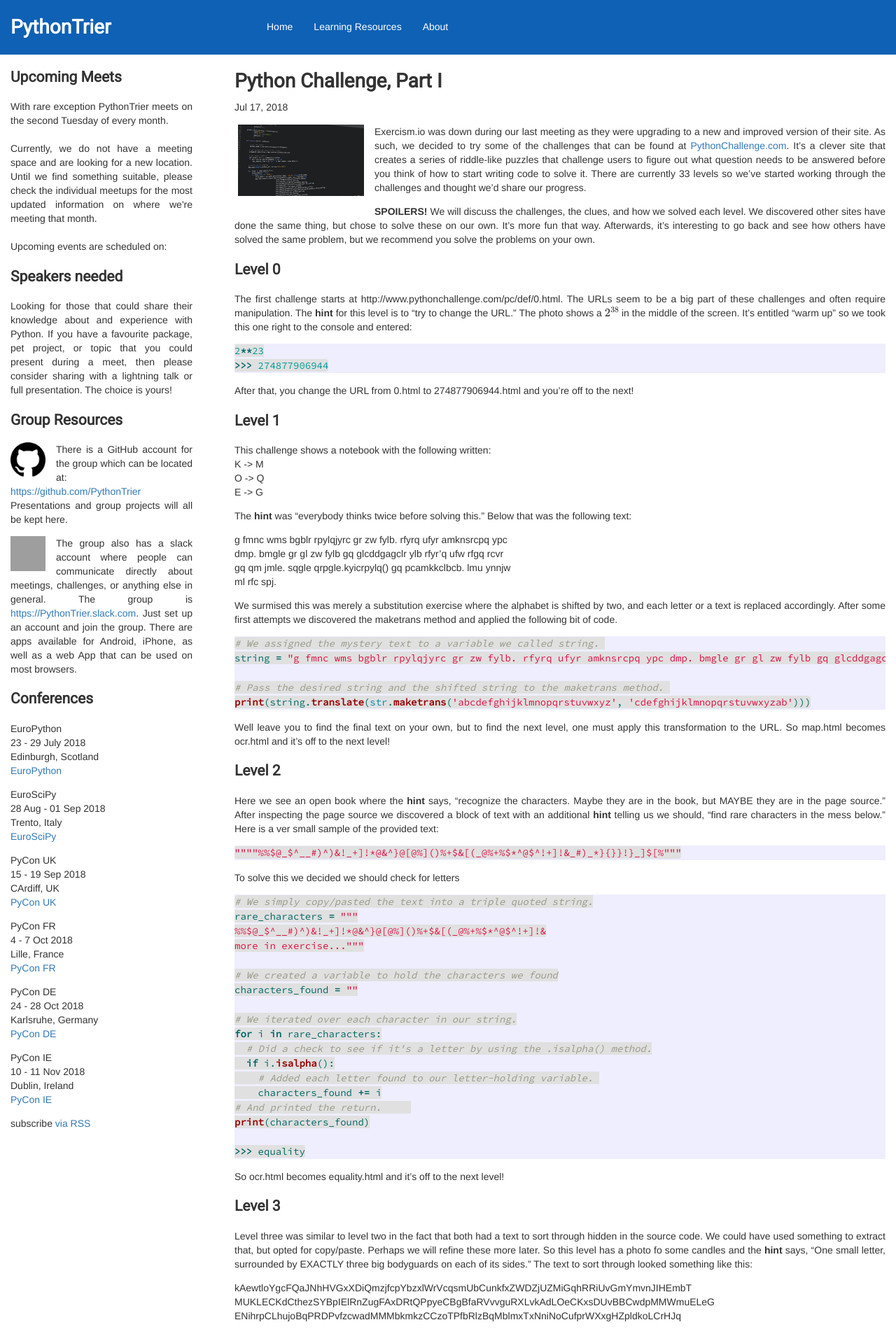
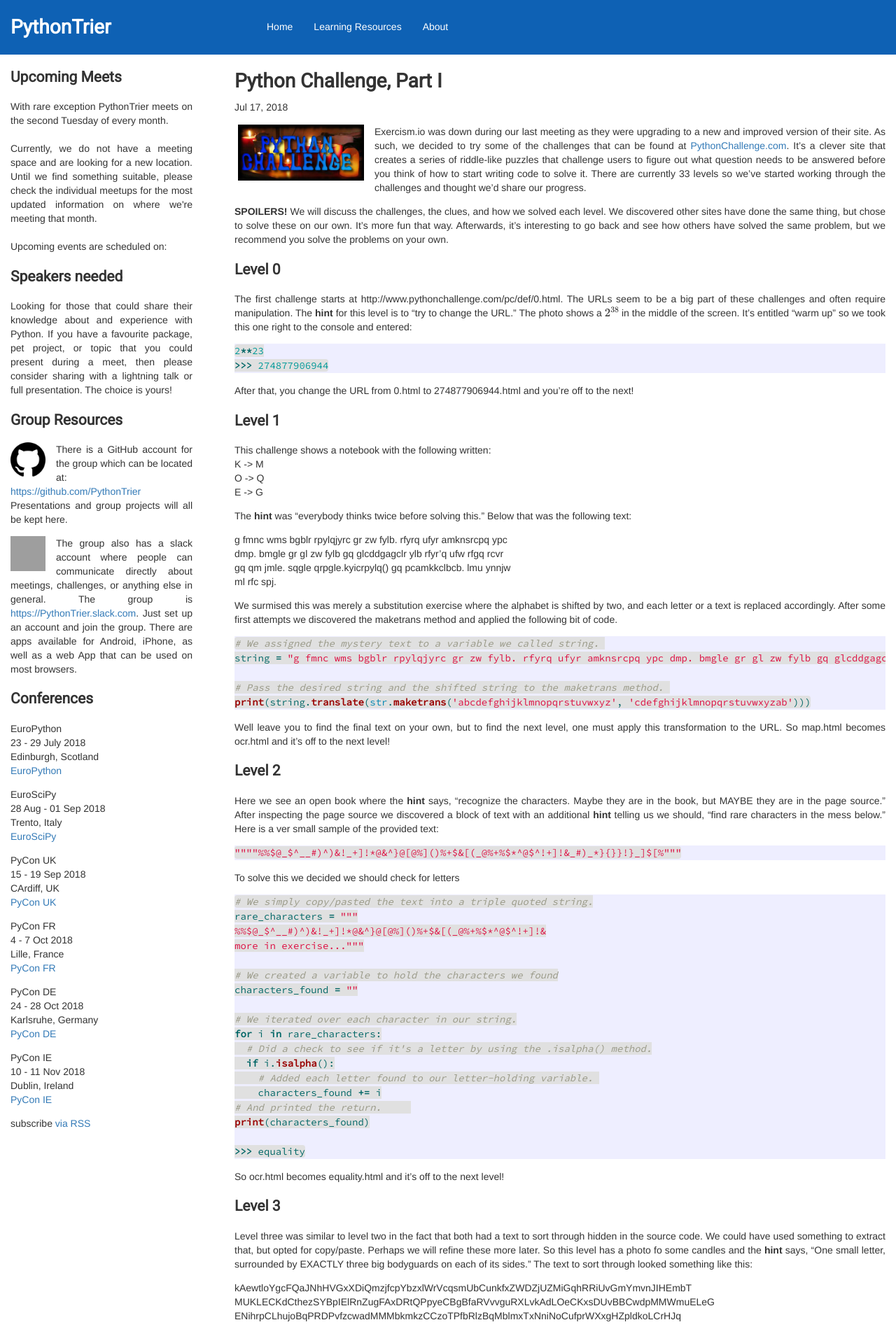
Before and after one commit to PythonTrier/pythontrier.github.io, a Jekyll site: the page built from _posts/2018-07-17-PythonChallenge.md, in a window 1280 px wide. Shown: the top 1906 px of the page at 70% size. Built offline with Jekyll 4.4.1, drawn with Linux system fonts in a browser that asks for light colours; formulas are drawn with MathJax 3; grey boxes are pictures that could not be loaded.

Commit message:
Updates image for PyChallenge post.

```diff
--- a/_posts/2018-07-17-PythonChallenge.md
+++ b/_posts/2018-07-17-PythonChallenge.md
@@ -4,7 +4,7 @@
 layout: post
 ---
 
-<img src="/images/code.png" alt="Code Challenge" align="left" hspace="5" style="width:180px;">
+<img src="/images/PyChallenge.jpg" alt="Python Challenge" align="left" hspace="5" style="width:180px;">
 
 Exercism.io was down during our last meeting as they were upgrading to a new and improved version of their site. As
 such, we decided to try some of the challenges that can be found at [PythonChallenge.com](www.pythonchallenge.com). It's
```
Also changed, not shown: images/PyChallenge.jpg (added).
